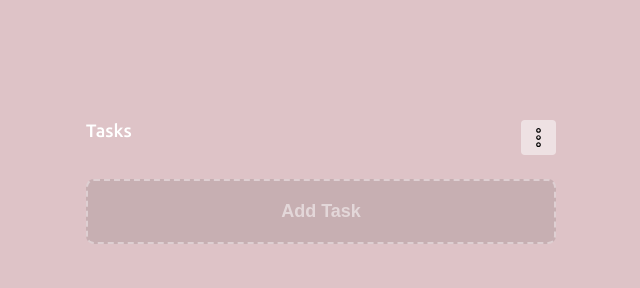
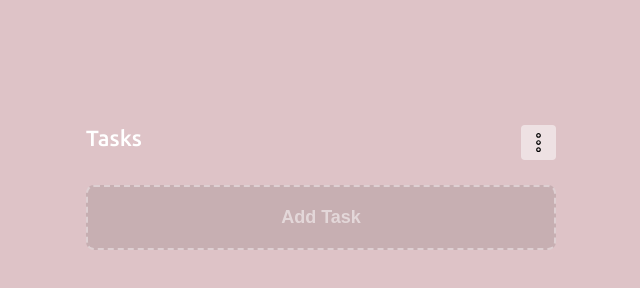
Before and after one commit to Silva404/Pomofocus-clone.github.io, a plain HTML site: page index.html in a window 1280 px wide. Shown: the full height of the page, 319-959 px from the left. Drawn offline with Linux system fonts and the light colour scheme.

```diff
--- a/styles.css
+++ b/styles.css
@@ -45,6 +45,8 @@
   font-size: 18px;
 }
 
+
+
 #app ul li div {
   width: 25px;
   height: 25px;
@@ -59,7 +61,6 @@
   margin: 0 auto;
   list-style: none;
   display: flex;
-  align-content: center;
   justify-content: space-between;
 }
 
@@ -70,13 +71,17 @@
   background: #000;
 }
 
+/* <!-- CORRIGIR O ALINHAMENTO DO TEXTO DEPOIS --> */
 .bar ul.divisoria li {
+  display: flex;
+  align-content: center;
   width: 20 px;
-  padding: 20px 0;
+  padding: 25px 0;
   background: none;
   box-shadow: none;
   font-size: 18px;
   color: #fff;
+  font-size: 22px;
 }
 
 .bar ul.divisoria li img {
```
Also changed, not shown: index.html (+1 -0 lines).
